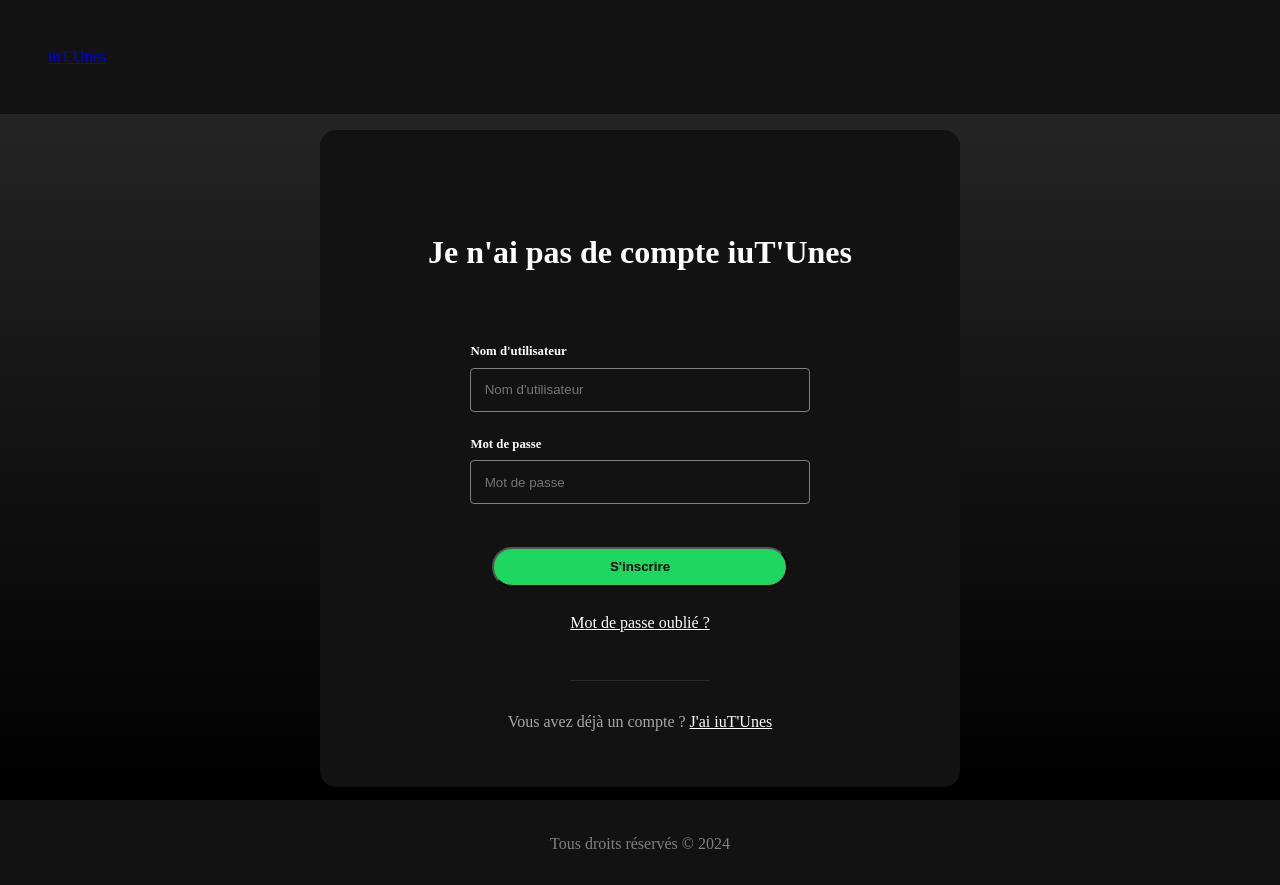
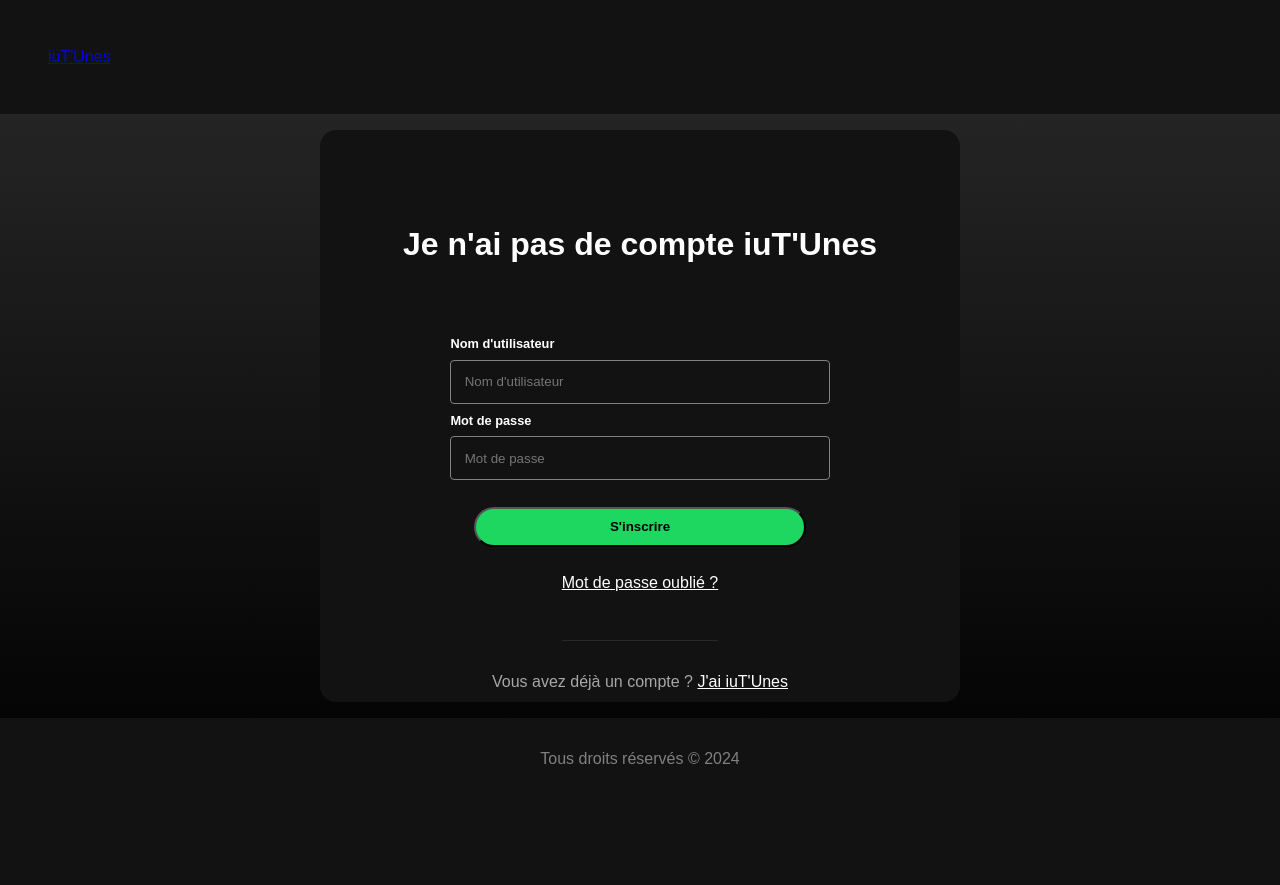
Before and after one commit to BRISSETLeo/sae_web_php, a PHP site: page /?action=inscription in a window 1280 px wide. After the commit the page ends 764 px from the top, so only its background shows below. Run offline with PHP 8.4, Linux system fonts and the light colour scheme.

Commit message:
ajout des liens

```diff
--- a/static/css/identification.css
+++ b/static/css/identification.css
@@ -1,40 +1,33 @@
-*{
+* {
     padding: 0;
     margin: 0;
+    box-sizing: border-box;
+    font-family: sans-serif;
 }
 
-body{
+body {
     display: flex;
     flex-direction: column;
+    height: 100vh;
     background: linear-gradient(rgba(255, 255, 255, 0.1) 0%, rgb(0, 0, 0) 100%);
     background-color: #121212;
-    height: 100vh;
     background-repeat: no-repeat;
 }
 
-#header-identification{
+#header-identification {
     flex: 1;
     background-color: #121212;
     padding: 3em;
     margin-bottom: 1em;
 }
 
-#header-identification img{
-    width: 15%;
-    aspect-ratio: 1/1;
-}
-
-#main-identification{
+#main-identification {
     flex: 1000;
     display: flex;
     justify-content: center;
 }
 
-#main-identification div{
-    padding-bottom: 1em;
-}
-
-#main-identification-center{
+#main-identification-center {
     background-color: #121212;
     width: 50%;
     display: flex;
@@ -43,25 +36,12 @@ body{
     border-radius: 1em;
 }
 
-#identification-container-center-2{
-    display: flex;
-    flex-direction: column;
-    justify-content: center;
-    height: 100%;
-}
-
-#identification-container{
-    flex-direction: column;
-    justify-content: center;
-    text-align: center;
-}
-
-#identification-container h1{
+#identification-container h1 {
     color: white;
     padding: 3em 0 2em 0;
 }
 
-#identification{
+#identification {
     display: flex;
     flex-direction: column;
     align-items: center;
@@ -69,20 +49,20 @@ body{
 }
 
 #identification #nameuser,
-#identification #mdp{
+#identification #mdp {
     text-align: left;
     display: flex;
     flex-direction: column;
     width: 80%;
 }
 
-#identification label{
+#identification label {
     font-weight: bold;
     font-size: 0.8em;
     margin: 0.7em 0;
 }
 
-#identification input{
+#identification input {
     padding: 1em;
     background-color: #121212;
     color: white;
@@ -90,15 +70,15 @@ body{
     border-radius: 0.3em;
 }
 
-#identification input:hover{
+#identification input:hover {
     border: 0.001em solid white;
 }
 
-#identification input:focus{
+#identification input:focus {
     outline: 0.2em solid white;
 }
 
-#identification #se-identifier{
+#identification #se-identifier {
     text-align: center;
     width: 70%;
     font-weight: bold;
@@ -111,35 +91,34 @@ body{
     position: relative;
 }
 
-#identification #mdp-oublie{
+#identification #mdp-oublie {
     text-align: center;
     padding-bottom: 3em;
     border-bottom: 0.1em solid #292929;
 }
 
-#identification #mot-de-passe-oublie{
+#identification #mot-de-passe-oublie {
     color: white;
 }
 
-#identification p{
+#identification p {
     color: #a7a7a7;
     padding-top: 2em;
 }
 
-#identification p a{
+#identification p a {
     color: white;
 }
 
 #identification p a:hover,
-#identification #mot-de-passe-oublie:hover{
+#identification #mot-de-passe-oublie:hover,
+#identification #se-identifier:hover {
     color: #1ed760;
-}
-
-#identification #se-identifier:hover{
     transform: scale(1.04);
 }
 
-#footer-identification{
+/* Footer Identification */
+#footer-identification {
     flex: 1;
     background-color: #121212;
     padding: 2em;
@@ -148,9 +127,7 @@ body{
     margin-top: 1em;
 }
 
-#erreur-name-already-used,
-#erreur-mdp-not-same,
-#erreur-name-not-same,
-#erreur-connexion{
+/* Error Messages */
+[id^="erreur-"] {
     display: none;
 }
```
Also changed, not shown: _inc/templates/accueil.php (+4 -4 lines), static/css/test..html (added, +35 -0 lines).
